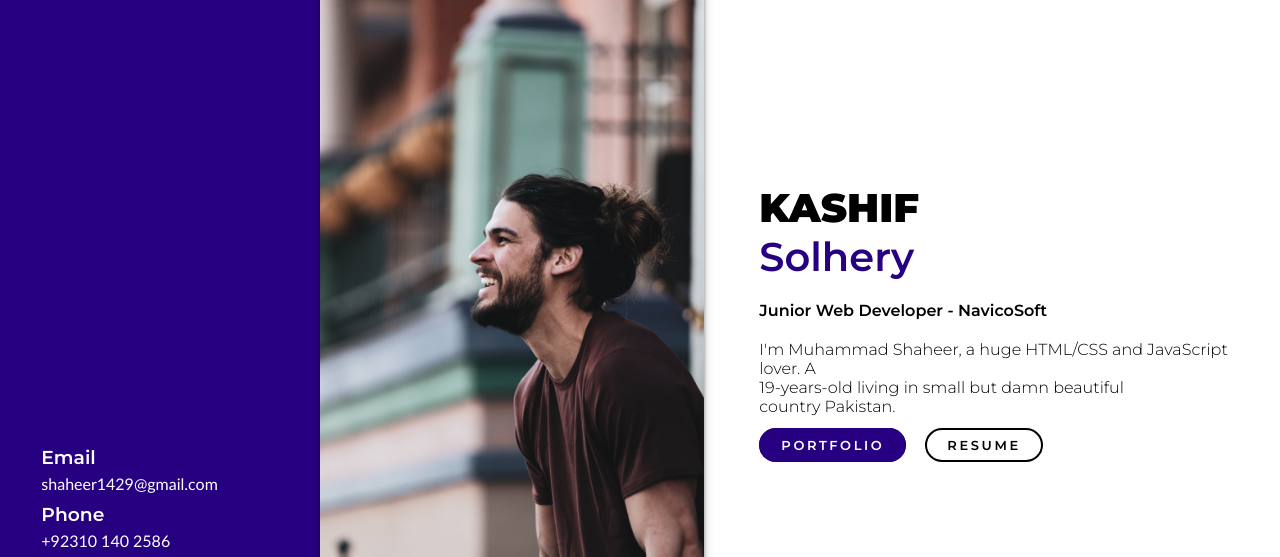
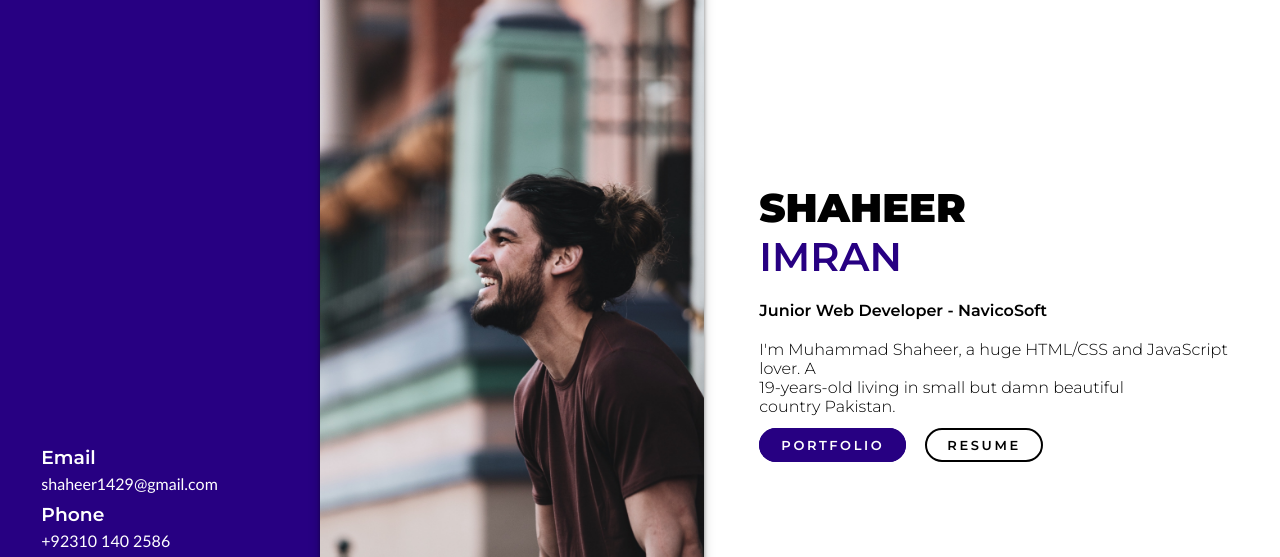
Before and after one commit to shaheer1429/shaheer, a plain HTML site: page index.html in a window 1280 px wide. Shown: the part 122-679 px from the top of the page. Drawn offline with Linux system fonts and the light colour scheme.

Commit message:
Name__CHANGED

```diff
--- a/index.html
+++ b/index.html
@@ -99,7 +99,7 @@
             </button>
           </nav>
           <section class="text">
-            <h1>KASHIF<br /><span>Solhery</span></h1>
+            <h1>SHAHEER<br /><span>IMRAN</span></h1>
             <h4>Junior Web Developer - NavicoSoft</h4>
             <p>
               I'm Muhammad Shaheer, a huge HTML/CSS and JavaScript lover. A
```
